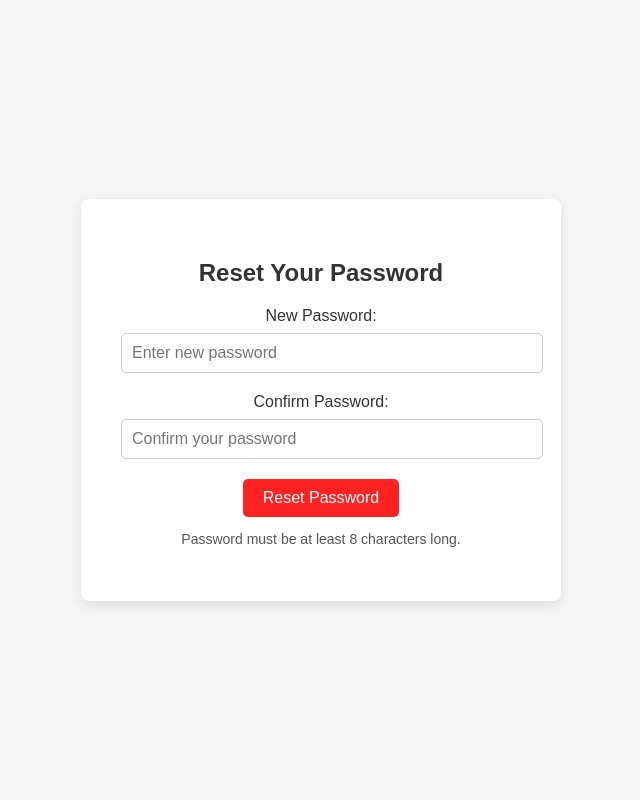
After one commit to chadrhino/jsv_piggery2, a PHP site: page /sms_pass.php in a window 1280 px wide. The commit adds this page. Shown: the whole page, without its empty margins (319-959 px from the left). Run offline with PHP 8.4, Linux system fonts and the light colour scheme; a user stored in the database is signed in.

Commit message:
sdsasdasd

```diff
--- /dev/null
+++ b/conn.php
@@ -0,0 +1,84 @@
+<?php
+session_start();
+
+$servername = "127.0.0.1";
+$username = "u510162695_pig";
+$password = "1Pigdatabase";
+$dbname = "u510162695_pig";
+
+$conn = new mysqli($servername, $username, $password, $dbname);
+
+if ($conn->connect_error) {
+    die("Connection failed: " . $conn->connect_error);
+}
+
+class SMSGateway {
+    private $apiUrl;
+    private $apiKey;
+
+
+    public function __construct() {
+        $this->apiUrl = 'https://qdkjr3.api.infobip.com/sms/2/text/advanced';
+        $this->apiKey = '7fdb0119147f3b81ac059f3ce82b23ca-1ff36143-73d5-4cef-be74-58da526fb1f2';
+    }
+
+    public function sendSMS($phone, $message) {
+        try {
+            $data = [
+                "messages" => [
+                    [
+                        "destinations" => [
+                            ["to" => $phone]
+                        ],
+                        "text" => $message
+                    ]
+                ]
+            ];
+
+            $ch = curl_init();
+            curl_setopt_array($ch, [
+                CURLOPT_URL => $this->apiUrl,
+                CURLOPT_RETURNTRANSFER => true,
+                CURLOPT_POST => true,
+                CURLOPT_POSTFIELDS => json_encode($data),
+                CURLOPT_HTTPHEADER => [
+                    'Authorization: App ' . $this->apiKey,
+                    'Content-Type: application/json'
+                ]
+            ]);
+
+            $response = curl_exec($ch);
+
+            if (curl_errno($ch)) {
+                error_log('Infobip SMS Error: ' . curl_error($ch));
+                return false;
+            }
+
+            curl_close($ch);
+
+            $result = json_decode($response, true);
+            if (isset($result['messages'][0]['status']['groupName']) &&
+                $result['messages'][0]['status']['groupName'] === "PENDING") {
+                return true;
+            }
+
+            error_log('Infobip SMS Error: ' . $response);
+            return false;
+        } catch (Exception $e) {
+            error_log('Infobip SMS Exception: ' . $e->getMessage());
+            return false;
+        }
+    }
+}
+
+function sendSMS($phone, $message) {
+    $smsGateway = new SMSGateway();
+
+    // Ensure correct format: +63XXXXXXXXX
+    if (substr($phone, 0, 1) === '0') {
+        $phone = '+63' . substr($phone, 1);
+    }
+
+    return $smsGateway->sendSMS($phone, $message);
+}
+?>
--- /dev/null
+++ b/sms_pass.php
@@ -0,0 +1,188 @@
+<?php
+
+include 'conn.php';
+
+
+// Ensure user has verified OTP before they can reset the password
+if (!isset($_SESSION['otp_verified']) || $_SESSION['otp_verified'] !== true) {
+    header("Location: sms_send.php");
+    exit();
+}
+
+$success = '';
+$error = '';
+
+// Check for verification success message
+if (isset($_SESSION['verification_success'])) {
+    $success = $_SESSION['verification_success'];
+    unset($_SESSION['verification_success']); // Clear the message after displaying
+}
+
+
+if ($_SERVER["REQUEST_METHOD"] == "POST") {
+    // Sanitize the incoming user input (new password and confirm password)
+    $password = $_POST['new-password'];
+    $confirm_password = $_POST['confirm-password'];
+    $phone = $_SESSION['reset_phone'];  // Assuming phone number is stored in session after OTP verification
+
+    // Check if passwords match
+    if ($password !== $confirm_password) {
+        $error = "Passwords do not match!";
+    } else {
+        // Hash the new password securely using password_hash
+        $hashed_password = password_hash($password, PASSWORD_DEFAULT);  // More secure hashing
+
+        // Prepare the database query to update the password
+        $stmt = $conn->prepare("UPDATE users SET password = ? WHERE phone = ?");
+        $stmt->bind_param("ss", $hashed_password, $phone);  // Bind parameters securely
+
+        if ($stmt->execute()) {
+            // Password updated successfully, clear OTP-related session data
+            unset($_SESSION['otp_verified']);
+            unset($_SESSION['reset_phone']);
+
+            $_SESSION['success_message'] = "Your password has been updated successfully!";
+
+            // Redirect to login page
+            header("Location: ../login.php");
+            exit();
+        } else {
+            // Error occurred during the password update
+            $error = "Password update failed. Please try again.";
+        }
+
+        $stmt->close();  // Close the prepared statement
+    }
+}
+
+?>
+<!DOCTYPE html>
+<html lang="en">
+<head>
+    <meta charset="UTF-8">
+    <meta name="viewport" content="width=device-width, initial-scale=1.0">
+    <title>Reset Password</title>
+    <style>
+        body {
+            font-family: Arial, sans-serif;
+            background-color: #f4f7f6;
+            display: flex;
+            justify-content: center;
+            align-items: center;
+            height: 100vh;
+            margin: 0;
+        }
+        .container {
+            background-color: #fff;
+            padding: 40px;
+            border-radius: 8px;
+            box-shadow: 0 4px 12px rgba(0, 0, 0, 0.1);
+            text-align: center;
+            width: 100%;
+            max-width: 400px;
+        }
+        h2 {
+            margin-bottom: 20px;
+            font-size: 24px;
+            color: #333;
+        }
+        label {
+            font-size: 16px;
+            color: #333;
+            display: block;
+            margin-bottom: 8px;
+        }
+        input[type="password"] {
+            padding: 10px;
+            width: 100%;
+            font-size: 16px;
+            border: 1px solid #ccc;
+            border-radius: 5px;
+            margin-bottom: 20px;
+        }
+        button {
+            padding: 10px 20px;
+            font-size: 16px;
+            color: white;
+            background-color: #fd2323;
+            border: none;
+            border-radius: 5px;
+            cursor: pointer;
+            transition: background-color 0.3s, transform 0.3s;
+        }
+        button:hover {
+            background-color: #45a049;
+            transform: translateY(-2px);
+        }
+        button:active {
+            transform: translateY(0);
+        }
+        .error {
+            color: red;
+            margin-bottom: 20px;
+        }
+        .instructions {
+            font-size: 14px;
+            color: #555;
+            margin-top: 10px;
+        }
+
+        .success {
+            color: green;
+            background-color: #e8f5e9;
+            border: 1px solid #c8e6c9;
+            padding: 10px;
+            border-radius: 5px;
+            margin-bottom: 20px;
+            text-align: center;
+        }
+    </style>
+</head>
+<body>
+
+    <div class="container">
+        <h2>Reset Your Password</h2>
+        <?php if ($success): ?>
+            <div class="success"><?php echo htmlspecialchars($success); ?></div>
+        <?php endif; ?>
+
+        <!-- Display error message if passwords don't match or update fails -->
+        <?php if ($error): ?>
+            <div class="error"><?php echo htmlspecialchars($error); ?></div>
+        <?php endif; ?>
+
+        <form action="<?php echo htmlspecialchars($_SERVER["PHP_SELF"]); ?>" method="POST" onsubmit="return validatePassword()">
+            <label for="new-password">New Password:</label>
+            <input type="password" id="new-password" name="new-password" required placeholder="Enter new password" minlength="8">
+
+            <label for="confirm-password">Confirm Password:</label>
+            <input type="password" id="confirm-password" name="confirm-password" required placeholder="Confirm your password" minlength="8">
+
+            <button type="submit">Reset Password</button>
+        </form>
+
+        <div class="instructions">
+            <p>Password must be at least 8 characters long.</p>
+        </div>
+    </div>
+
+    <script>
+        function validatePassword() {
+            // Get the password values
+            var newPassword = document.getElementById("new-password").value;
+            var confirmPassword = document.getElementById("confirm-password").value;
+
+            // Check if passwords match
+            if (newPassword !== confirmPassword) {
+                // Show error message and prevent form submission
+                alert("Passwords do not match!");
+                return false;
+            }
+
+            // If passwords match, allow form submission
+            return true;
+        }
+    </script>
+
+</body>
+</html>
```
Also changed, not shown: send_otp.php (added, +143 -0 lines), sms_send.php (+3 -84 lines).
